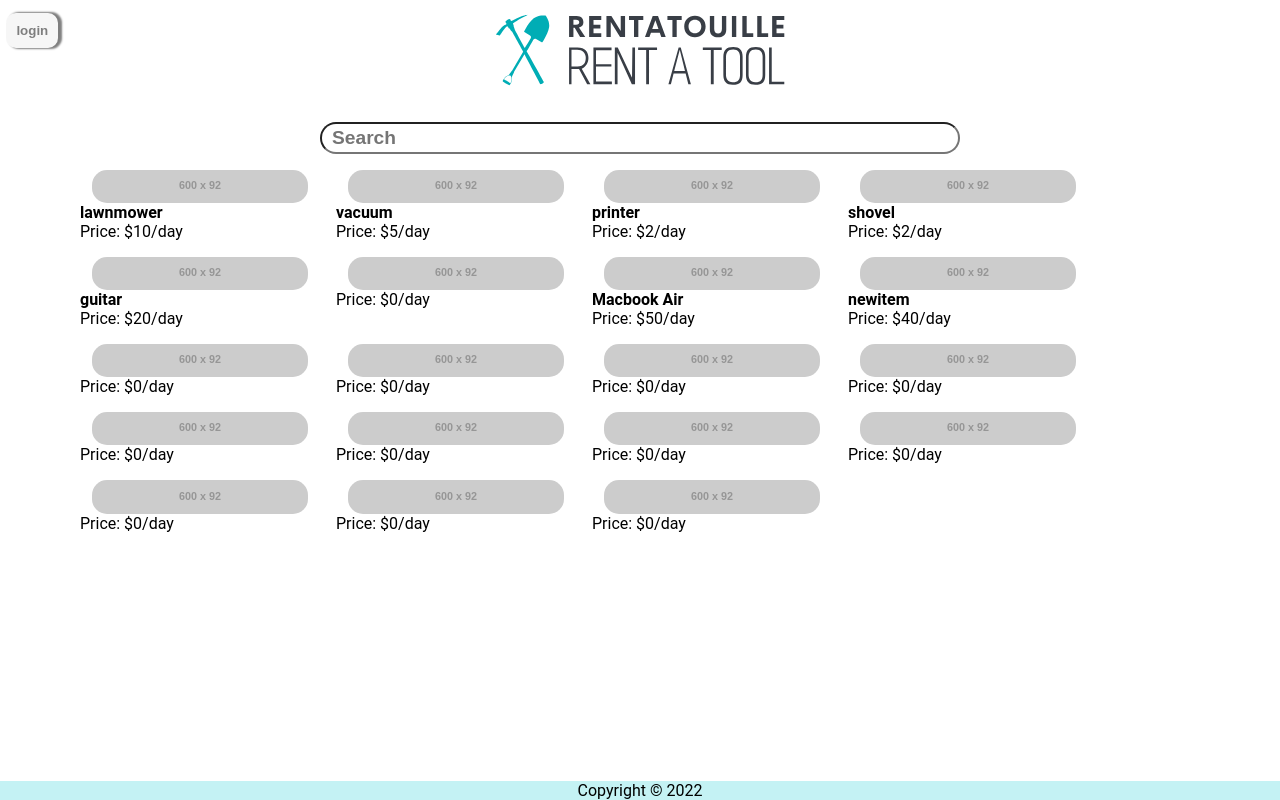
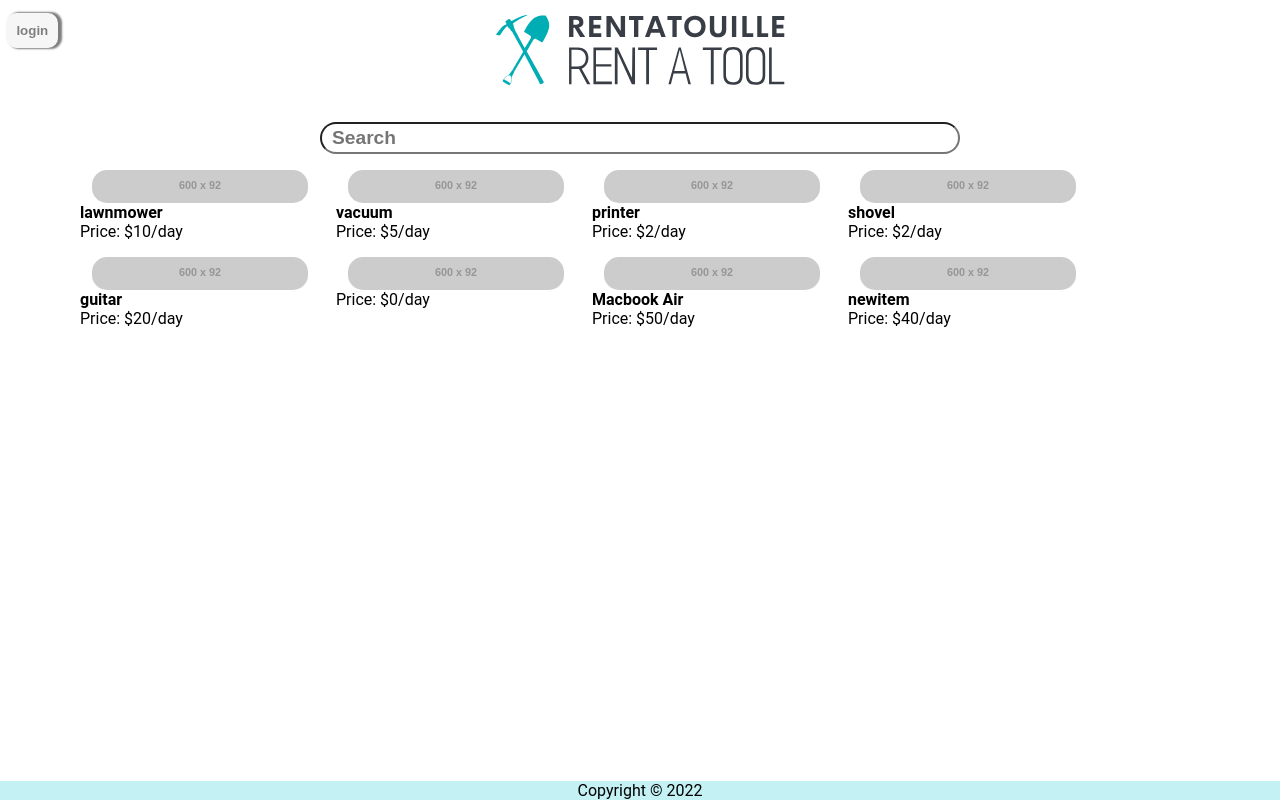
Before and after one commit to salsinan/Rentatouille-react, a React (Create React App) app: page / in a window 1280 px wide. Built offline with nearby package versions, Linux system fonts and the light colour scheme; data requests are answered from the project's data file; the HTML template or start-up script is replaced by a standard one.

Commit message:
Enables users to delete items

```diff
--- a/data/db.json
+++ b/data/db.json
@@ -71,105 +71,6 @@
       "itemTitle": "newitem",
       "itemBody": "itemdescription",
       "price": "40"
-    },
-    {
-      "id": 9,
-      "user_id": 1,
-      "photo": "https://via.placeholder.com/600/92c952",
-      "category": "garden",
-      "itemTitle": "",
-      "itemBody": "",
-      "price": 0
-    },
-    {
-      "id": 10,
-      "user_id": 1,
-      "photo": "https://via.placeholder.com/600/92c952",
-      "category": "garden",
-      "itemTitle": "",
-      "itemBody": "",
-      "price": 0
-    },
-    {
-      "id": 11,
-      "user_id": 3,
-      "photo": "https://via.placeholder.com/600/92c952",
-      "category": "garden",
-      "itemTitle": "",
-      "itemBody": "",
-      "price": 0
-    },
-    {
-      "id": 12,
-      "user_id": 3,
-      "photo": "https://via.placeholder.com/600/92c952",
-      "category": "garden",
-      "itemTitle": "",
-      "itemBody": "",
-      "price": 0
-    },
-    {
-      "id": 13,
-      "user_id": 1,
-      "photo": "https://via.placeholder.com/600/92c952",
-      "category": "garden",
-      "itemTitle": "",
-      "itemBody": "",
-      "price": 0
-    },
-    {
-      "id": 14,
-      "user_id": 1,
-      "photo": "https://via.placeholder.com/600/92c952",
-      "category": "garden",
-      "itemTitle": "",
-      "itemBody": "",
-      "price": 0
-    },
-    {
-      "id": 15,
-      "user_id": 1,
-      "photo": "https://via.placeholder.com/600/92c952",
-      "category": "garden",
-      "itemTitle": "",
-      "itemBody": "",
-      "price": 0
-    },
-    {
-      "id": 16,
-      "user_id": 2,
-      "photo": "https://via.placeholder.com/600/92c952",
-      "category": "garden",
-      "itemTitle": "",
-      "itemBody": "",
-      "price": 0
-    },
-    {
-      "id": 17,
-      "user_id": 2,
-      "photo": "https://via.placeholder.com/600/92c952",
-      "category": "garden",
-      "itemTitle": "",
-      "itemBody": "",
-      "price": 0
-    },
-    {
-      "id": 18,
-      "user_id": 2,
-      "photo": "https://via.placeholder.com/600/92c952",
-      "category": "electronics",
-      "itemTitle": "",
-      "itemBody": "",
-      "price": 0
-    },
-    {
-      "id": 19,
-      "user_id": 3,
-      "photo": "https://via.placeholder.com/600/92c952",
-      "category": "garden",
-      "itemTitle": "",
-      "itemBody": "",
-      "price": 0
     }
   ],
   "users": [
--- a/src/App.js
+++ b/src/App.js
@@ -31,7 +31,6 @@ function App() {
     setSearchResults(filtered);
   }, [items, search])
 
-  useEffect(() => {
   const fetchItems = async () => {
     try {
       const itemsResponse = await fetch(`${API_URL}items`);
@@ -47,6 +46,8 @@ function App() {
       setIsLoading(false);
     }
   }
+
+  useEffect(() => {
     fetchItems();
     setUser(users[0]);
   }, [])
@@ -73,7 +74,6 @@ function App() {
     navigate('/');
   }
 
-  // CRUD
   const addItem = async (newItem) => {
     const postOptions = {
         method: 'POST',
@@ -84,6 +84,18 @@ function App() {
     }
     const result = await apiRequest(`${API_URL}items`, postOptions)
     if (result) setFetchError(result);
+  }
+
+  const handleDelete = async (id) => {
+    const updatedItems = items.filter(item => item.id !== id)
+    setItems(updatedItems);
+
+    const deletOptions = { method: 'DELETE' };
+    const reqUrl = `${API_URL}items/${id}`;
+    const result = await apiRequest(reqUrl, deletOptions);
+    if (result) setFetchError(result);
+    fetchItems();
+    navigate('/');
   }
 
   return (
@@ -125,6 +137,7 @@ function App() {
         <Route exact path="/items/:id" element={
           <ItemDetails
             items={items}
+            handleDelete={handleDelete}
             users={users}
           />
         }>
--- a/src/Components/ItemDetails.js
+++ b/src/Components/ItemDetails.js
@@ -1,12 +1,13 @@
 import { useParams } from 'react-router-dom';
 
-const ItemDetails = ({ items, users }) => {
+const ItemDetails = ({ items, users, handleDelete }) => {
   const { id } = useParams();
   const item = items.find(item => item.id == id);
   const user = users.find(user => user.id == item.user_id)
+
   return (
     <main className='itemDetails'>
-      {item &&
+      {item !== undefined &&
         <div>
           <img src={item.photo} alt={item.itemTitle} id="itemImage"></img>
           <p><b>{item.itemTitle}</b></p>
@@ -14,10 +15,19 @@ const ItemDetails = ({ items, users }) => {
           <p><b>Description:</b> {item.itemBody}</p>
           <p><b>Listed By:</b> {user.username}</p>
           <p>#{item.category}</p>
-          <button id="rentBtn">Rent Now</button>
+          <button id="rentBtn" className="itemUpdate">Reserve</button>
+          <div>
+            <button
+              type="submit"
+              className="itemUpdate"
+              onClick={() => handleDelete(id)}
+            >
+              Delete
+            </button>
+          </div>
         </div>
       }
-      {!item &&
+      {item == undefined &&
         <div>
           <p> Item not Found </p>
         </div>
```
Lines whose indentation alone changed are shown as unchanged.
